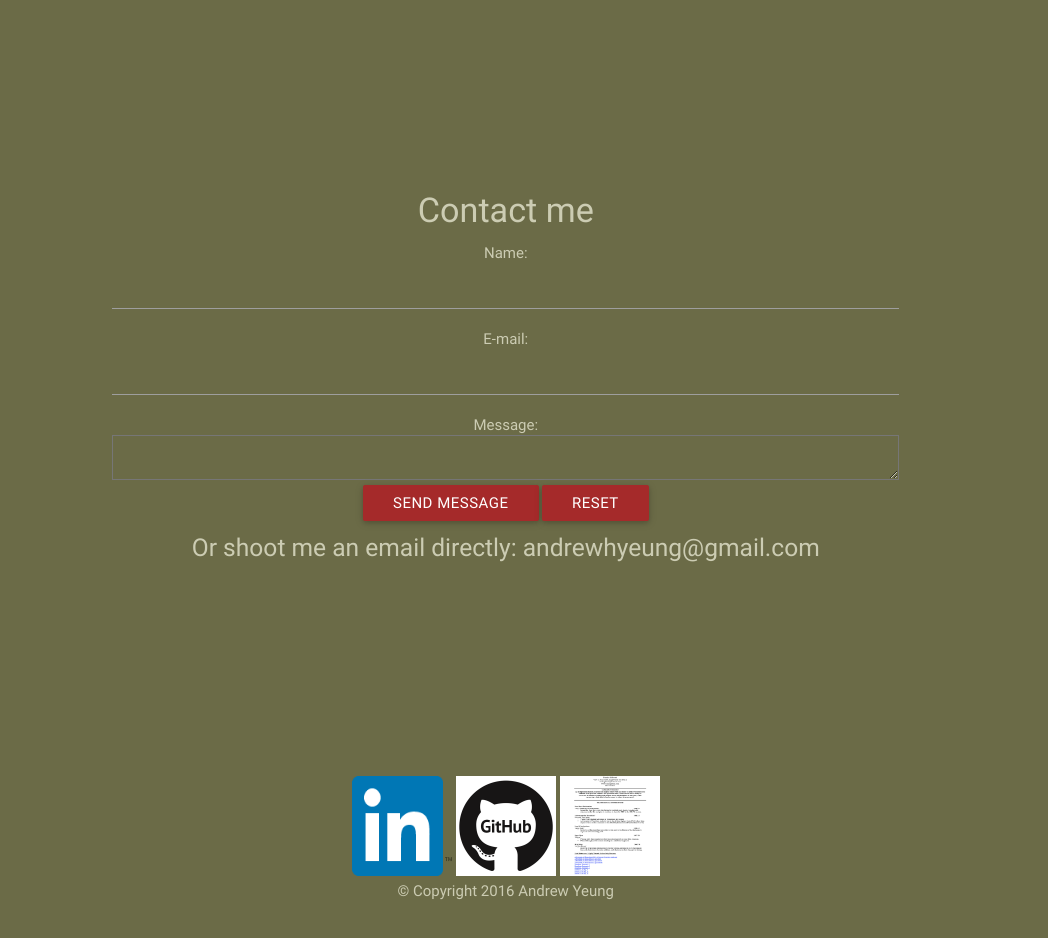
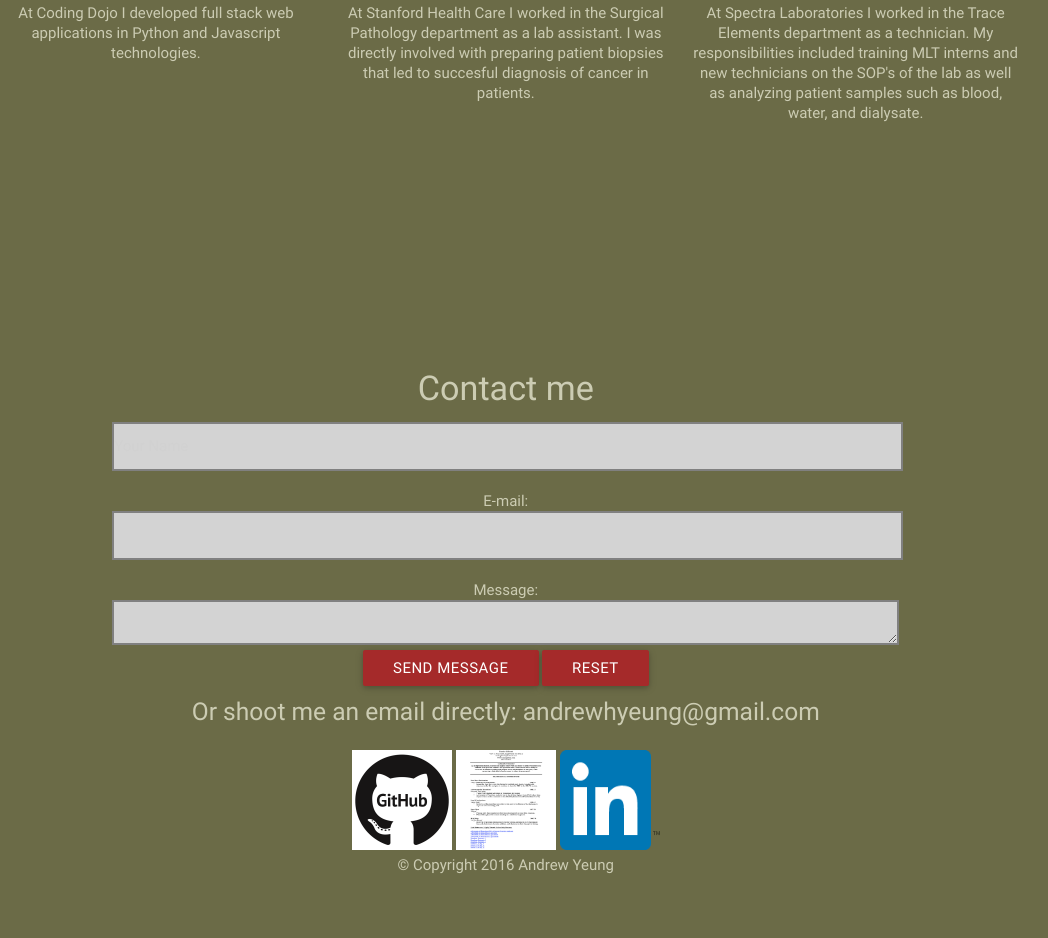
Before and after one commit to andrewhyeung/portfolio-, a website: page client/index.html in a window 1280 px wide. Shown: the part 1672-2610 px from the top of the page, without its empty margins (219-1267 px from the left). Drawn offline with nearby package versions, Linux system fonts and the light colour scheme.

Commit message:
changed margins in navbar

```diff
--- a/client/static/custom_stylesheet.css
+++ b/client/static/custom_stylesheet.css
@@ -5,6 +5,7 @@ body{
 	height: 100%;
 }
 #left{
+	text-align: left;
 	position: fixed;
 	height: 70%;
 	background-color: #6b6b47;
@@ -13,10 +14,10 @@ body{
 }
 	#left a{
 		font-size: 220%;
-		font-weight: 900;
+		font-weight: 600;
 		display: block;
-		margin-top: 40%;
-		color: white;
+		margin-top: 20%;
+		color: #ccccb3;
 	}
 
 a{
@@ -59,7 +60,7 @@ a{
 	height: 100%;
 	width: 100%;
 }
-	#projects col
+
 #experience{
 	margin-top: 200px;
 	height: 100%;
@@ -69,11 +70,26 @@ a{
 #contact{
 	height: 100%;
 	margin-top: 200px;
-	margin-bottom: 190px;
 	width:75%;
 	margin-left: auto;
 	margin-right: auto;
 }
+
+#first_name {
+	background-color: #D3D3D3;
+	border: 2px solid grey;
+}
+
+#email {
+	background-color: #D3D3D3;
+	border: 2px solid grey;
+}
+
+#textarea {
+	background-color: #D3D3D3;
+	border: 2px solid grey;
+}
+
 .waves-effect.waves-brown{
 	background-color: brown;
 }
@@ -85,3 +101,7 @@ input, textarea{
 textarea:focus, input:focus{
 	color: white;
 }
+
+footer{
+	margin-bottom: 180px;
+}
--- a/client/static/partials/body.html
+++ b/client/static/partials/body.html
@@ -22,14 +22,14 @@
 							<div id='child'>
 								<p>I am a very enthusiastic full stack developer currently looking for new job opportunities. Avid fan of basketball and watching great movies. I develop in MEAN and Python full stacks using mongoDB and mySQL databases.</p>
 							</div>
-							<a href="https://www.linkedin.com/in/andrewhyeung" target="_blank">
-							<img class='professional_link' src="./static/images/in.png" alt='Linkedin' width='120' height='100'>
-							</a>
 							<a href="https://github.com/andrewhyeung" target="_blank">
 								<img class='professional_link' src="./static/images/github.gif" alt='Github' width='100' height='100'>
 							</a>
 							<a href="./static/Andrew_Resume.pdf">
 								<img src="./static/images/resume.png" alt='resume' width='80' height='100' class='professional_link'>
+							</a>
+							<a href="https://www.linkedin.com/in/andrewhyeung" target="_blank">
+							<img class='professional_link' src="./static/images/in.png" alt='Linkedin' width='120' height='100'>
 							</a>
 						</div>
 					</div>
@@ -90,27 +90,26 @@
 				<div id="contact"  class='section scrollspy'>
 					<h4 class='scrollspy'>Contact me</h4>
 					<form ng-submit='submitForm()' enctype="text/plain">
-						Name:<br>
-						<input id="first_name" type="text" ng-model = 'name' required><br>
+						<input placeholder='Your Name' id="first_name" type="text" ng-model = 'name' required><br>
 						E-mail:<br>
-						<input type="email" ng-model='email' required><br>
+						<input id='email' type="email" ng-model='email' required><br>
 						Message:<br>
-						<textarea ng-model='messages' required></textarea>
+						<textarea id='textarea' class='input' ng-model='messages' required></textarea>
 						<input class="btn waves-effect waves-brown" type='submit' value='Send Message'>
 						<input class="btn waves-effect waves-brown" type="reset" value="Reset" >
 					</form>
 					<h5>Or shoot me an email directly: andrewhyeung@gmail.com</h5>
 				</div>
 			</div>
+			<a href="https://github.com/andrewhyeung" target="_blank">
+				<img class='professional_link' src="./static/images/github.gif" alt='Github' width='100' height='100'>
+			</a>
+			<a href="./static/Andrew_Resume.pdf">
+				<img src="./static/images/resume.png" alt='resume' width='80' height='100' class='professional_link'>
+			</a>
 			<a href="https://www.linkedin.com/in/andrewhyeung" target="_blank">
-							<img class='professional_link' src="./static/images/in.png" alt='Linkedin' width='100' height='100'>
-							</a>
-							<a href="https://github.com/andrewhyeung" target="_blank">
-								<img class='professional_link' src="./static/images/github.gif" alt='Github' width='100' height='100'>
-							</a>
-							<a href="./static/Andrew_Resume.pdf">
-								<img src="./static/images/resume.png" alt='resume' width='80' height='100' class='professional_link'>
-							</a>
+			<img class='professional_link' src="./static/images/in.png" alt='Linkedin' width='100' height='100'>
+			</a>
 			<footer>&copy; Copyright 2016 Andrew Yeung</footer>
 		</div>
 
```
